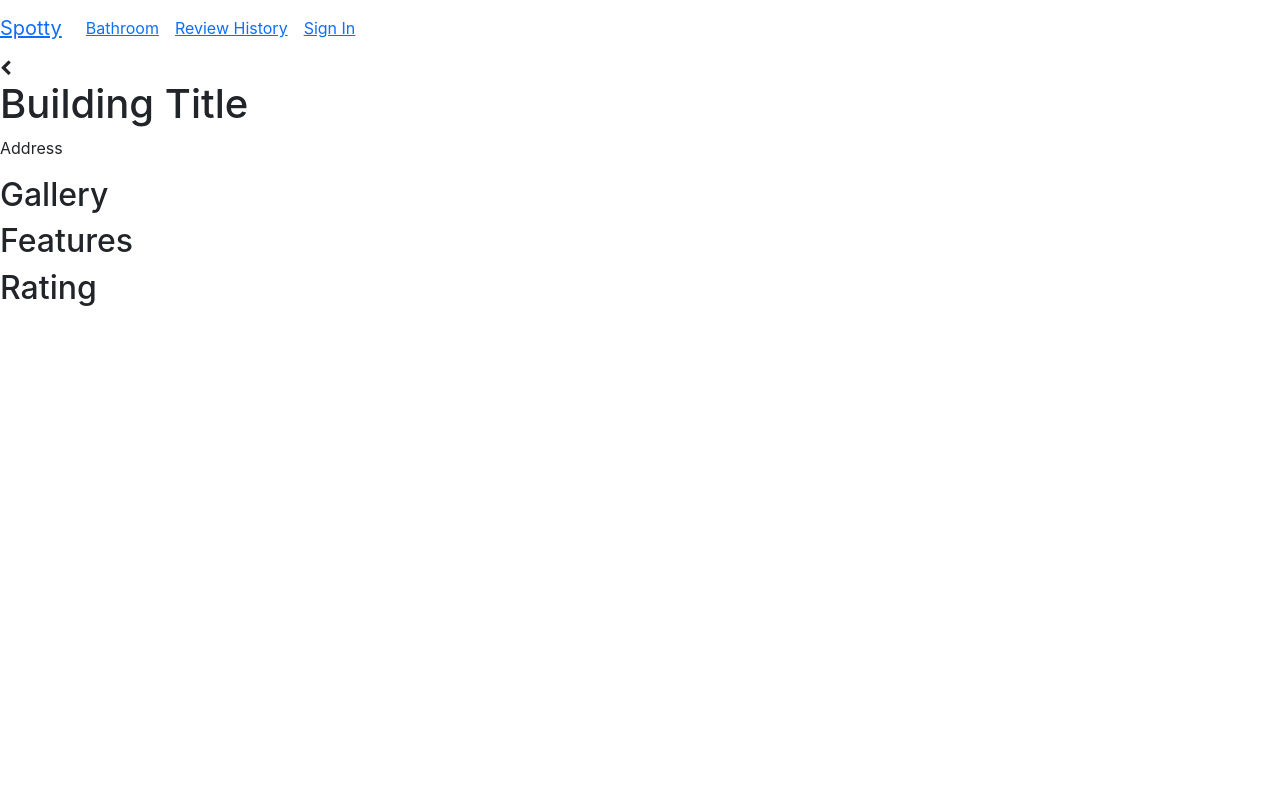
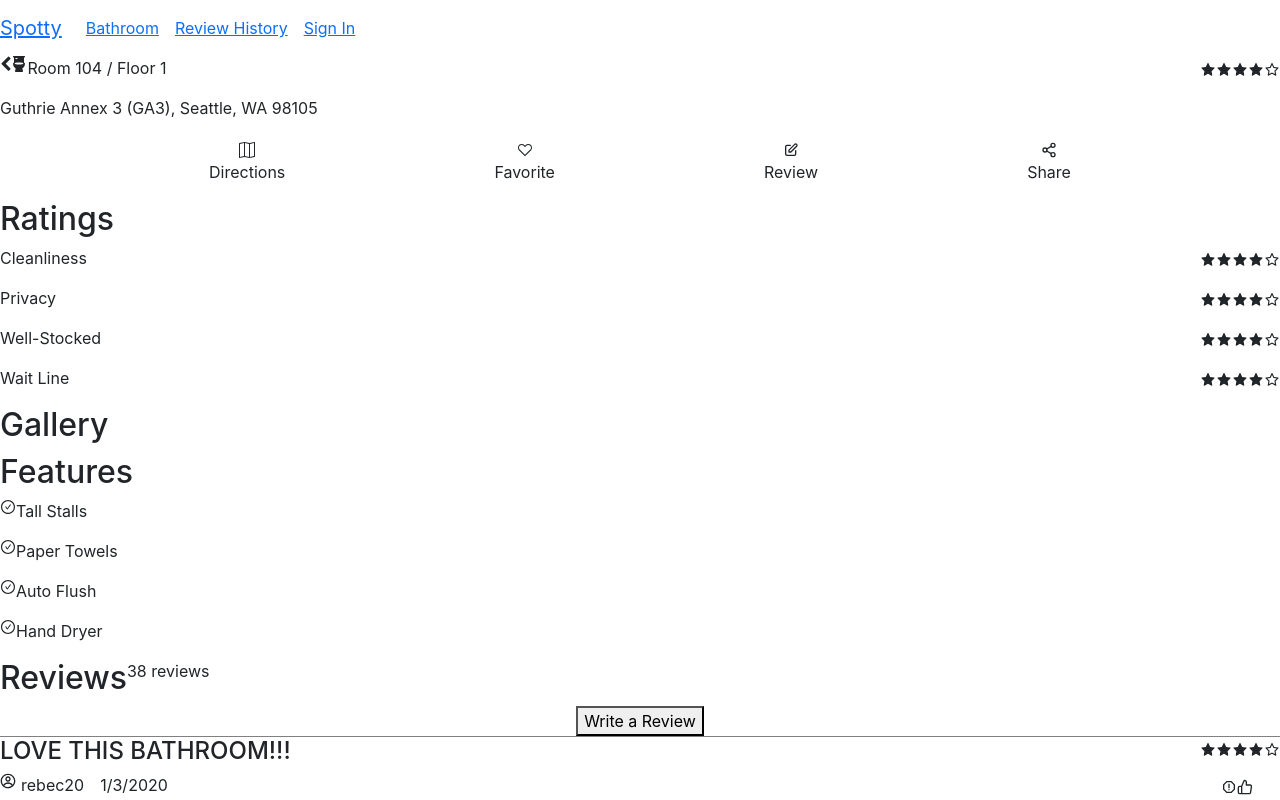
Before and after one commit to lisicase/vonia, a React (Create React App) app: page /bathroom in a window 1280 px wide. Shown: the top 800 px of the page. Built offline with nearby package versions, Linux system fonts and the light colour scheme.

Commit message:
started developing bathroom page

```diff
--- a/src/App.js
+++ b/src/App.js
@@ -6,6 +6,7 @@ import Navbar from 'react-bootstrap/Navbar';
 import Nav from 'react-bootstrap/Nav';
 import Button from 'react-bootstrap/Button';
 import ListGroup from 'react-bootstrap/ListGroup';
+import BathroomPage from './BathroomPage.js';
 // Styles
 import './App.css';
 import 'font-awesome/css/font-awesome.min.css';
@@ -42,20 +43,6 @@ class HomePage extends React.Component {
               <i className="fa fa-search" aria-hidden="true"></i>
           </Button>{' '}
         </form>
-      </div>
-    );
-  }
-}
-
-class BathroomPage extends React.Component {
-  render() {
-    return (
-      <div style={{textAlign:"left"}}>
-        <PageTitle title="Building Title"/>
-        <p>Address</p>
-        <h2>Gallery</h2>
-        <h2>Features</h2>
-        <h2>Rating</h2>
       </div>
     );
   }
--- /dev/null
+++ b/src/BathroomPage.js
@@ -0,0 +1,219 @@
+// React
+import React from 'react';
+// Icons
+import { VscHeart } from "react-icons/vsc";
+import { BsMap } from "react-icons/bs";
+import { HiOutlinePencilAlt } from "react-icons/hi";
+import { FiShare2 } from "react-icons/fi"
+import { MdOutlineReport } from "react-icons/md";
+import { FiThumbsUp } from "react-icons/fi";
+import { AiOutlineCheckCircle, AiOutlineStar, AiFillStar } from "react-icons/ai";
+import { FaToilet } from "react-icons/fa";
+import { CgProfile } from "react-icons/cg";
+
+class BathroomPage extends React.Component {
+    render() {
+      return (
+        <div style={{textAlign:"left"}}>
+            <BathroomPageTitle/>
+            <BathroomActions/>
+            <BathroomRatings/>
+            <BathroomGallery/>
+            <BathroomFeatures/>
+            <BathroomReviews/>
+        </div>
+      );
+    }
+}
+
+class BathroomPageTitle extends React.Component {
+    render() {
+      return (
+        <div style={{textAlign:"left"}}>
+            <div style={{display: 'flex', flexDirection:'row', justifyContent:'space-between'}}>
+                <div style={{display: 'flex', flexDirection:'row'}}>
+                    <i className="open-details fa fa-chevron-left" aria-hidden="true"></i>
+                    <FaToilet />
+                    <p>Room 104 / Floor 1</p>
+                </div>
+                <StarRating />
+            </div>
+            <p>Guthrie Annex 3 (GA3), Seattle, WA 98105</p>
+        </div>
+      );
+    }
+}
+
+class BathroomActions extends React.Component {
+    render() {
+      return (
+        <div style={{display: 'flex', flexDirection:'row', justifyContent:'space-evenly'}}>
+            <ActionWithTitle icon={<BsMap />} title="Directions" />
+            <ActionWithTitle icon={<VscHeart />} title="Favorite" />
+            <ActionWithTitle icon={<HiOutlinePencilAlt />} title="Review" />
+            <ActionWithTitle icon={<FiShare2 />} title="Share" />
+        </div>
+      );
+    }
+}
+
+class ActionWithTitle extends React.Component {
+    render() {
+        return (
+            <div style={{textAlign:'center'}}>
+                {this.props.icon}
+                <p>{this.props.title}</p>
+            </div>
+        )
+    }
+}
+
+class BathroomRatings extends React.Component {
+    render() {
+      return (
+        <div>
+            <h2>Ratings</h2>
+            <CategoricalRating title="Cleanliness" />
+            <CategoricalRating title="Privacy" />
+            <CategoricalRating title="Well-Stocked" />
+            <CategoricalRating title="Wait Line" />
+        </div>
+      );
+    }
+}
+
+class CategoricalRating extends React.Component {
+    render() {
+        return (
+            <div style={{display:'flex', justifyContent:'space-between'}} >
+                <p>{this.props.title}</p>
+                <StarRating />
+            </div>
+        )
+    }
+}
+
+class BathroomGallery extends React.Component {
+    render() {
+      return (
+        <div>
+            <h2>Gallery</h2>
+        </div>
+      );
+    }
+}
+
+class BathroomFeatures extends React.Component {
+    render() {
+      return (
+        <div>
+            <h2>Features</h2>
+            <SingleBathroomFeature feature="Tall Stalls" />
+            <SingleBathroomFeature feature="Paper Towels" />
+            <SingleBathroomFeature feature="Auto Flush" />
+            <SingleBathroomFeature feature="Hand Dryer" />
+        </div>
+      );
+    }
+}
+
+class SingleBathroomFeature extends React.Component {
+    render() {
+        return (
+            <div style={{display: 'flex', flexDirection:'row'}} >
+                <AiOutlineCheckCircle />
+                <p>{this.props.feature}</p>
+            </div>
+        )
+    }
+}
+
+class BathroomReviews extends React.Component {
+    render() {
+      return (
+        <div>
+            <div style={{display:'flex'}}>
+                <h2>Reviews</h2>
+                <p>38 reviews</p>
+            </div>
+            <div style={{textAlign:'center', borderBottom: '1px solid gray'}}>
+                <button>Write a Review</button>
+            </div>
+            <AllBathroomReviews/>
+        </div>
+      );
+    }
+}
+
+class AllBathroomReviews extends React.Component {
+    render() {
+        let testData = [{count:1}, {count:2}];
+        let allReviews = testData.map((count) => {
+            return <SingleBathroomReview num={count} />
+        })
+        return (
+            <div>
+                {allReviews}
+            </div>
+        );
+    }
+}
+
+class SingleBathroomReview extends React.Component {
+    render() {
+      return (
+        <div style={{ borderBottom: '1px solid gray'}}>
+            <div style={{display: 'flex', flexDirection:'row', justifyContent:'space-between'}}>
+                <h4>LOVE THIS BATHROOM!!!</h4>
+                <StarRating />
+            </div>
+            <div style={{display: 'flex', flexDirection:'row'}}>
+                <ReviewDetails />
+                <ReviewActions />
+            </div>
+        </div>
+      );
+    }
+}
+
+class ReviewDetails extends React.Component {
+    render() {
+      return (
+        <div>
+            <div style={{display: 'flex', flexDirection:'row'}}>
+                <CgProfile style={{marginRight:'5'}} />
+                <p style={{paddingRight:'1rem'}}>rebec20</p>
+                <p>1/3/2020</p>
+            </div>
+            <p>I was really satisfied with this bathroom! It was clean, well maintained, and had no line! Thanks to Spotty, I could easily and quickly use a great public bathroom! :)</p>
+        </div>
+      );
+    }
+}
+
+class ReviewActions extends React.Component {
+    render() {
+      return (
+        <div>
+            <MdOutlineReport />
+            <FiThumbsUp />
+        </div>
+      );
+    }
+}
+
+class StarRating extends React.Component {
+    render() {
+        return (
+            <div>
+                <AiFillStar />
+                <AiFillStar />
+                <AiFillStar />
+                <AiFillStar />
+                <AiOutlineStar />
+            </div>
+        )
+    }
+}
+
+export default BathroomPage;
```
